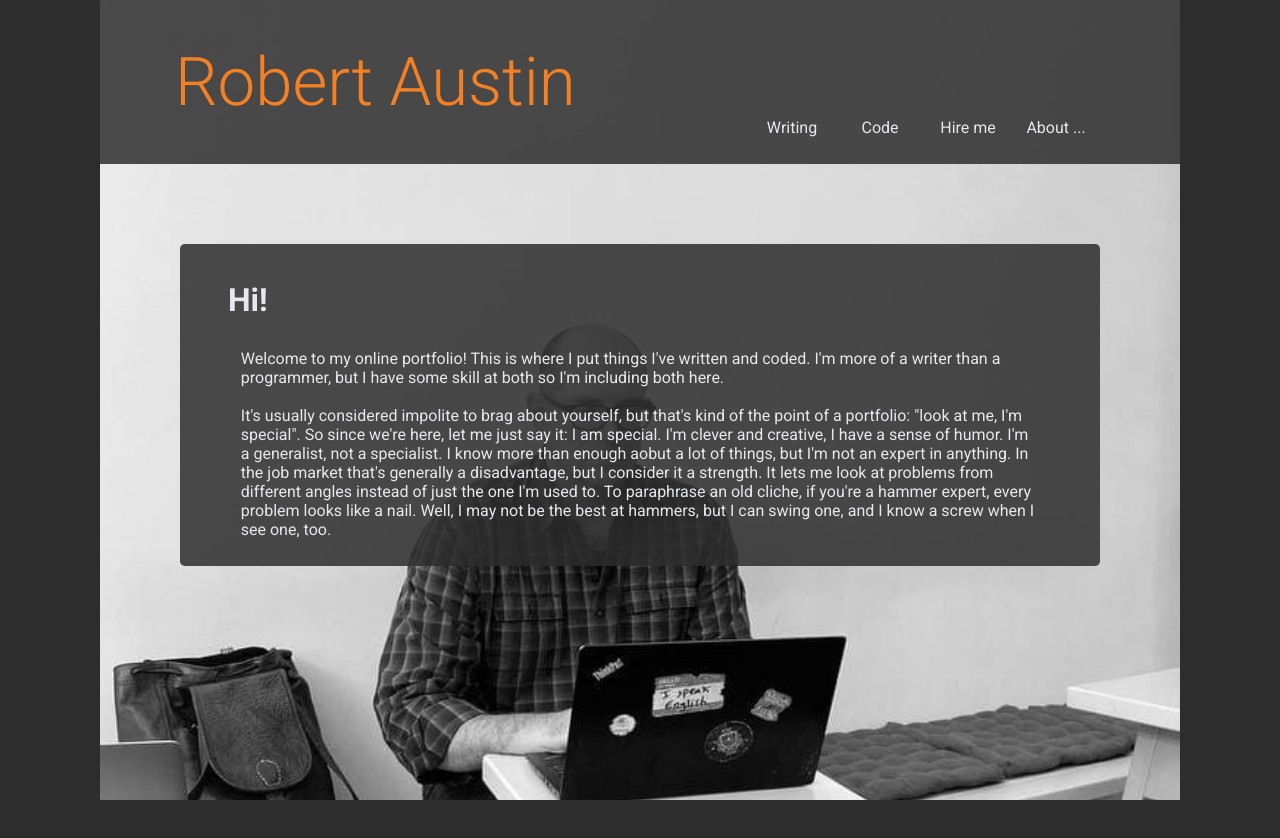
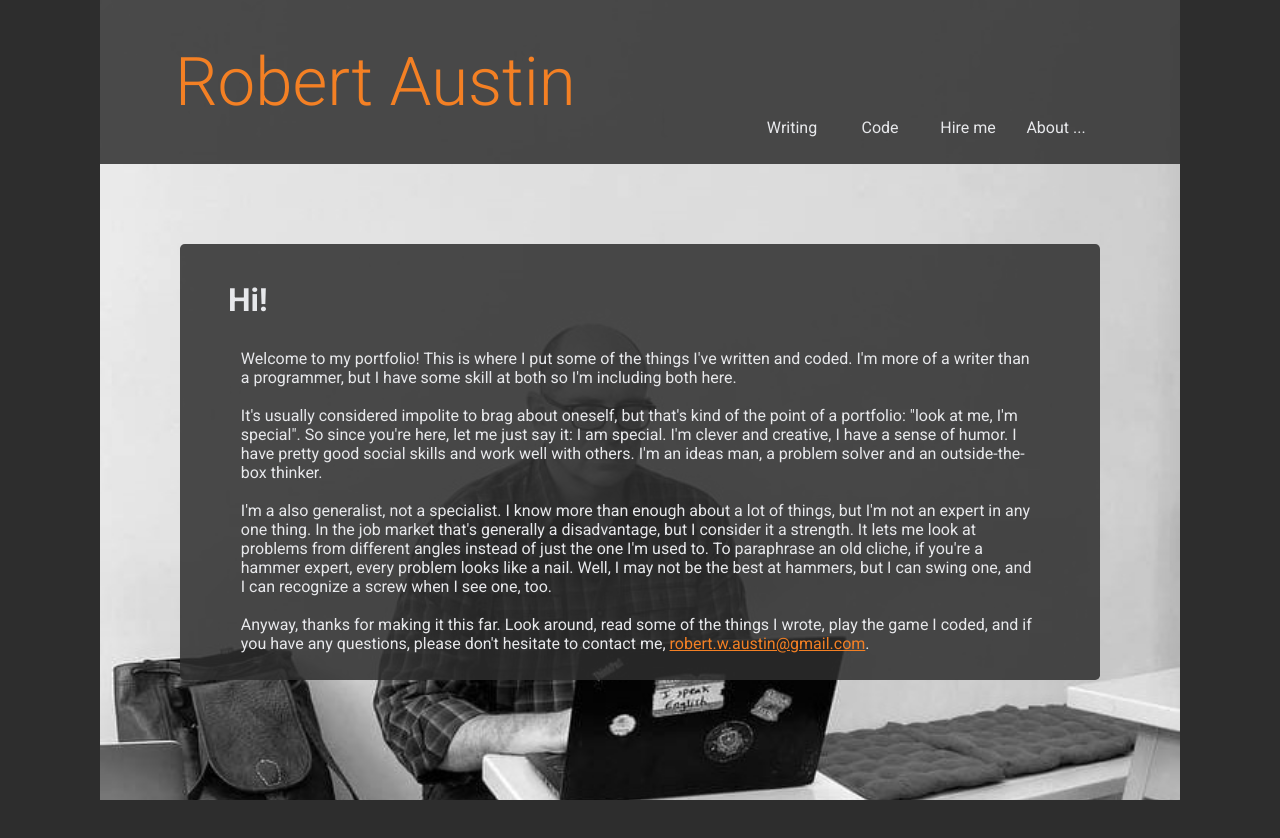
Before and after one commit to BlackRob/portfolio, a Svelte app: page / in a window 1280 px wide. Shown: the top 838 px of the page. Built offline with nearby package versions, Linux system fonts and the light colour scheme.

Commit message:
still refining content, finally ready to share it

```diff
--- a/src/components/About.svelte
+++ b/src/components/About.svelte
@@ -28,10 +28,15 @@
   <p>
     40-something-year-old American with degrees in Computer Engineering and
     English Literature. I primarily consider myself a writer, but I've also been
-    a teacher, tutor, engineer, clerk, surveyor, cook. I'm good at the creative
-    stuff and problem solving, not great at doing what I'm told—but I'm trying
-    to get better at that. I like gardening and making things. Currently
-    traveling.
+    a teacher, tutor, engineer, clerk, surveyor, proofreader, editor, laborer
+    and a cook. I'm good at the creative stuff and problem solving, not great at
+    doing what I'm told—but I'm trying to get better at that. I like gardening
+    and making things. Currently traveling.
+  </p>
+  <p>
+    I don't use much social media, but <a
+      href="https://www.instagram.com/black_robert/">I am on instagram</a
+    >.
   </p>
   <h2>My history as a "developer'</h2>
   <p>
@@ -46,11 +51,18 @@
   <p>
     <i>On the other hand</i>... I'm phenomenal at working as part of a team. I
     get along with everyone, can give people honest feedback without hurting
-    their feelings, have strong enough technicals that I can understand why a
-    problem should be solved in a particular way, and am an above average
-    communicator. It's a lot easier for a motivated team-player to pick up the
-    technical skills than for someone with good technicals but poor people
-    skills to learn to work well with others.
+    their feelings, have strong enough technical skills that I can understand
+    why a problem should be solved in a particular way, and am an above
+    average-communicator. It's a lot easier for a motivated team player to
+    improve their technical skills than for someone with good technicals but
+    poor people skills to learn to work well with others.
+  </p>
+  <h2>Contacting me</h2>
+  <p>
+    I have an email address, <a href="mailto:email@robert.w.austin@gmail.com"
+      >robert.w.austin@gmail.com</a
+    >, and can also be found on WhatsApp and Telegram via my US phone numer, +1
+    313 529 45 43.
   </p>
 </div>
 
--- a/src/components/HireMe.svelte
+++ b/src/components/HireMe.svelte
@@ -39,15 +39,18 @@
       proofread/edit/doctor your written work (almost everything is better after
       a second set of eyes has gone over it)
     </li>
+    <li>proofreading, editing and refining legal briefs</li>
+    <li>write and edit HTML and CSS</li>
     <li>work with React or Svelte for frontend development</li>
-    <li>write and edit HTML and CSS</li>
     <li>critique business plans</li>
     <li>consult on major life decisions</li>
   </ul>
   <p>
     If you have a need for any of the above services, please don't hesitate to
-    contact me at robert.w.austin@gmail.com, or you can find me on Telegram or
-    WhatsApp under my American phone number, +1 313 529 45 43.
+    contact me at <a href="mailto:email@robert.w.austin@gmail.com"
+      >robert.w.austin@gmail.com</a
+    >, or you can find me on Telegram or WhatsApp under my American phone
+    number, +1 313 529 45 43.
   </p>
 </div>
 
--- a/src/components/Slogans.svelte
+++ b/src/components/Slogans.svelte
@@ -1,9 +1,12 @@
 <div id="slogans">
-  <div class="sloganLeft">See a problem,<br />solve a problem</div>
-  <div class="sloganCenter">JOAT</div>
-  <div class="sloganRight">
-    <strong>F</strong>ix <strong>T</strong>he <strong>W</strong>orld
+  <div class="sloganLeft" />
+  <div class="sloganCenter">
+    This site was designed and coded by me,<br />
+    using the <a href="https://svelte.dev/">Svelte</a> framework.<br />
+    Unless stated otherwise, I still own <br />
+    the copyright to everything here.
   </div>
+  <div class="sloganRight" />
 </div>
 
 <style>
@@ -29,6 +32,7 @@
     grid-area: center;
     align-self: center;
     justify-self: center;
+    text-align: center;
   }
   .sloganRight {
     margin: 0;
--- a/src/components/Welcome.svelte
+++ b/src/components/Welcome.svelte
@@ -28,21 +28,32 @@
 <div id="welcome" class={changeState(viewState)}>
   <h1>Hi!</h1>
   <p>
-    Welcome to my online portfolio! This is where I put things I've written and
-    coded. I'm more of a writer than a programmer, but I have some skill at both
-    so I'm including both here.
+    Welcome to my portfolio! This is where I put some of the things I've written
+    and coded. I'm more of a writer than a programmer, but I have some skill at
+    both so I'm including both here.
   </p>
   <p>
-    It's usually considered impolite to brag about yourself, but that's kind of
-    the point of a portfolio: "look at me, I'm special". So since we're here,
+    It's usually considered impolite to brag about oneself, but that's kind of
+    the point of a portfolio: "look at me, I'm special". So since you're here,
     let me just say it: I am special. I'm clever and creative, I have a sense of
-    humor. I'm a generalist, not a specialist. I know more than enough aobut a
-    lot of things, but I'm not an expert in anything. In the job market that's
+    humor. I have pretty good social skills and work well with others. I'm an
+    ideas man, a problem solver and an outside-the-box thinker.
+  </p>
+  <p>
+    I'm a also generalist, not a specialist. I know more than enough about a lot
+    of things, but I'm not an expert in any one thing. In the job market that's
     generally a disadvantage, but I consider it a strength. It lets me look at
     problems from different angles instead of just the one I'm used to. To
     paraphrase an old cliche, if you're a hammer expert, every problem looks
     like a nail. Well, I may not be the best at hammers, but I can swing one,
-    and I know a screw when I see one, too.
+    and I can recognize a screw when I see one, too.
+  </p>
+  <p>
+    Anyway, thanks for making it this far. Look around, read some of the things
+    I wrote, play the game I coded, and if you have any questions, please don't
+    hesitate to contact me, <a href="mailto:email@robert.w.austin@gmail.com"
+      >robert.w.austin@gmail.com</a
+    >.
   </p>
 </div>
 
--- a/src/components/Writing.svelte
+++ b/src/components/Writing.svelte
@@ -67,20 +67,23 @@
     </a> is something I wrote for an online journal in Odessa, Ukraine. I wrote it
     for April Fools' Day, which is traditionally a big deal in Odessa.
   </div>
+  <div class="item">
+    <a
+      href="https://www.amazon.com/Goblin-King-Monsters-York-Book-ebook/dp/B07D7Y3B67/ref=sr_1_49?crid=1HKHZ13KXJGYH&keywords=the+goblin+king&qid=1645521084&s=digital-text&sprefix=the+goblin+king%2Cdigital-text%2C217&sr=1-49"
+      >The Goblin King</a
+    >
+    I wrote a novel, published it to the Kindle store, then decided I wasn't happy
+    with it, so I never did even the first thing to promote it. Might go back and
+    fix it some day. It has some good points, but also some flaws. I had plans to
+    continue the story.
+  </div>
   <h2>Poetry</h2>
   <div class="item">
     <a href="writings/the_day_of_the_week_diet.html">The Day-of-the-week Diet</a
     >
   </div>
   <div class="item">
-    <a href="writings/i_love_penguins.html">I Love Penguins</a> A short, comic poem
-    I wrote for a class I was teaching. I was trying to encourage my students to
-    look at tradtional, rhyming poetry to help improve their English.
-  </div>
-  <div class="item">
-    <a href="writings/i_love_penguins.html">I Love Penguins</a> A short, comic poem
-    I wrote for a class I was teaching. I was trying to encourage my students to
-    look at tradtional, rhyming poetry to help improve their English.
+    <a href="writings/i_love_penguins.html">I Love Penguins</a>
   </div>
 </div>
 
```
